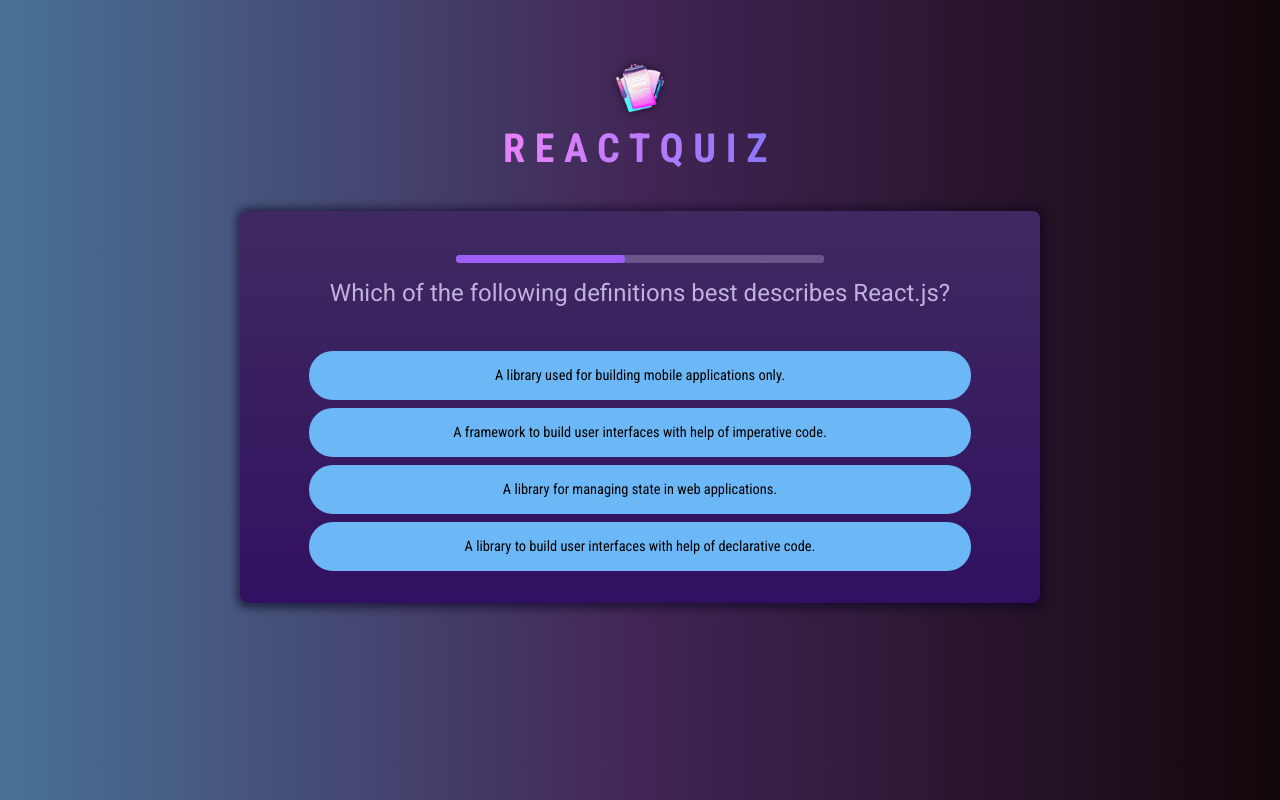
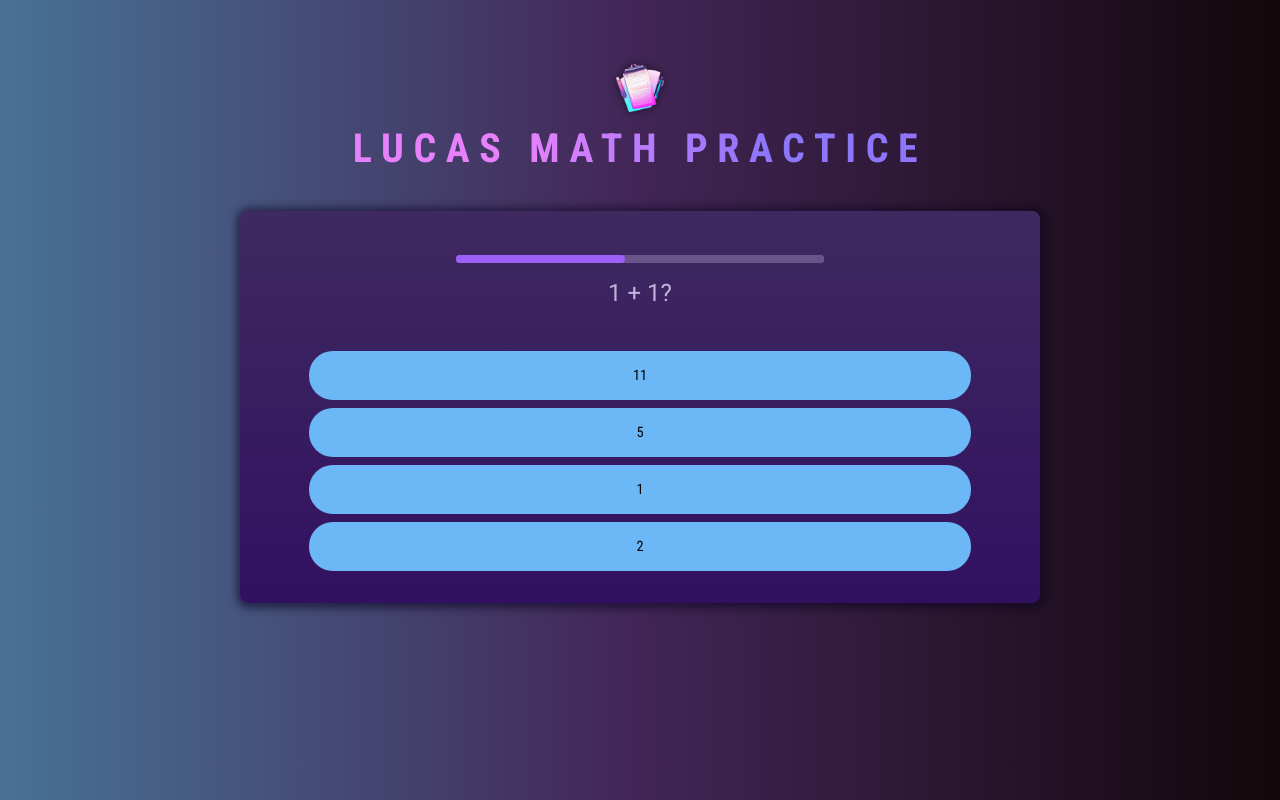
Before and after one commit to dinesdayrit/react-quiz, a React (Vite) app: page / in a window 1280 px wide. Built offline with nearby package versions, Linux system fonts and the light colour scheme.

Commit message:
update the questions

```diff
--- a/src/components/Header.jsx
+++ b/src/components/Header.jsx
@@ -4,7 +4,7 @@
     return (
     <header>
         <img src={logo} alt='quizlogo'/>
-        <h1>ReactQuiz</h1>
+        <h1>lucas Math practice</h1>
     </header>
     )
 }
--- a/src/questions.js
+++ b/src/questions.js
@@ -1,72 +1,52 @@
 export default [
   {
     id: 'q1',
-    text: 'Which of the following definitions best describes React.js?',
+    text: '1 + 1?',
     answers: [
-      'A library to build user interfaces with help of declarative code.',
-      'A library for managing state in web applications.',
-      'A framework to build user interfaces with help of imperative code.',
-      'A library used for building mobile applications only.',
+      '2',
+      '1',
+      '5',
+      '11',
     ],
   },
   {
     id: 'q2',
-    text: 'What purpose do React hooks serve?',
+    text: '2 + 2?',
     answers: [
-      'Enabling the use of state and other React features in functional components.',
-      'Creating responsive layouts in React applications.',
-      'Handling errors within the application.',
-      'Part of the Redux library for managing global state.',
+      '4',
+      '2',
+      '5',
+      '11',
     ],
   },
   {
     id: 'q3',
-    text: 'Can you identify what JSX is?',
+    text: '4 + 1',
     answers: [
-      'A JavaScript extension that adds HTML-like syntax to JavaScript.',
-      'A JavaScript library for building dynamic user interfaces.',
-      'A specific HTML version that was explicitly created for React.',
-      'A tool for making HTTP requests in a React application.',
+      '5',
+      '2',
+      '7',
+      '11',
     ],
   },
   {
     id: 'q4',
-    text: 'What is the most common way to create a component in React?',
+    text: '4 - 1?',
     answers: [
-      'By defining a JavaScript function that returns a renderable value.',
-      'By defining a custom HTML tag in JavaScript.',
-      'By creating a file with a .jsx extension.',
-      'By using the "new" keyword followed by the component name.',
+      '3',
+      '2',
+      '7',
+      '11',
     ],
   },
   {
     id: 'q5',
-    text: 'What does the term "React state" imply?',
+    text: '4 - 2?',
     answers: [
-      'An object in a component that holds values and may cause the component to render on change.',
-      'The lifecycle phase a React component is in.',
-      'The overall status of a React application, including all props and components.',
-      'A library for managing global state in React applications.',
-    ],
-  },
-  {
-    id: 'q6',
-    text: 'How do you typically render list content in React apps?',
-    answers: [
-      'By using the map() method to iterate over an array of data and returning JSX.',
-      'By using the for() loop to iterate over an array of data and returning JSX.',
-      'By using the forEach() method to iterate over an array of data and returning JSX.',
-      'By using the loop() method to iterate over an array of data and returning JSX.',
-    ],
-  },
-  {
-    id: 'q7',
-    text: 'Which approach can NOT be used to render content conditionally?',
-    answers: [
-      'Using a the #if template syntax.',
-      'Using a ternary operator.',
-      'Using the && operator.',
-      'Using an if-else statement.',
+      '2',
+      '6',
+      '7',
+      '11',
     ],
   },
 ];
```
